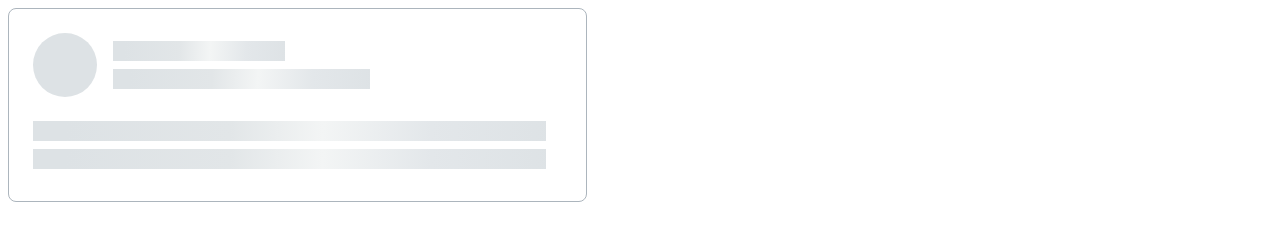
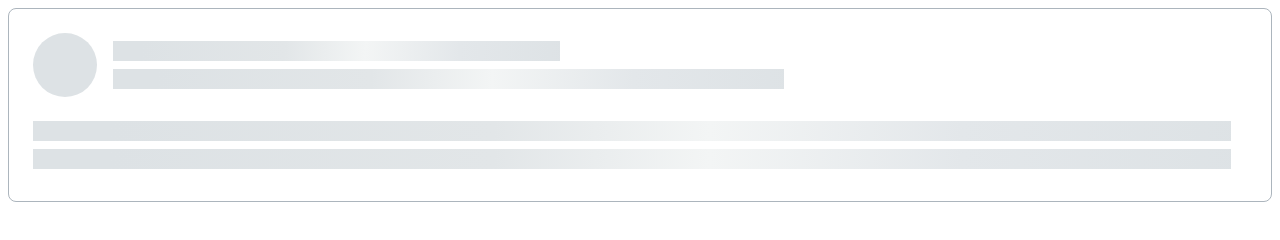
Before and after one commit to js-tasks-ru/htmlcss-20220616_zero713, a website: page 04-lection2/02-skeleton/index.html in a window 1280 px wide. Drawn offline with Linux system fonts and the light colour scheme.

Commit message:
add corrections task6

```diff
--- a/04-lection2/02-skeleton/index.html
+++ b/04-lection2/02-skeleton/index.html
@@ -9,9 +9,9 @@
         <div class="skeleton">
             <div class="skeleton__top-part">
                 <div class="skeleton__top-ellipse"></div>
-                <div class="skeleton__rows skeleton__rows_margin">
-                    <div class="skeleton__row skeleton__row_top-row1"></div>
-                    <div class="skeleton__row skeleton__row_top-row2"></div>
+                <div class="skeleton__rows">
+                    <div class="skeleton__row skeleton__row_short"></div>
+                    <div class="skeleton__row skeleton__row_long"></div>
                 </div>
             </div>
             <div class="skeleton__rows">
@@ -19,6 +19,5 @@
                 <div class="skeleton__row"></div>
             </div>
         </div>
-
     </body>
 </html>
--- a/04-lection2/02-skeleton/skeleton.css
+++ b/04-lection2/02-skeleton/skeleton.css
@@ -2,11 +2,10 @@
     box-sizing: border-box;
     border: 1px solid var(--grey-3);
     border-radius: 8px;
-    max-width: 579px;
     padding: 24px 40px 32px 24px;
     display: flex;
     flex-direction: column;
-    gap: 24px;
+    gap: 16px;
 }
 .skeleton__top-part {
     display: flex;
@@ -24,18 +23,17 @@
     display: flex;
     flex-direction: column;
     gap: 8px;
-}
-.skeleton__rows_margin {
     margin-top: 8px;
 }
+
 .skeleton__row {
     height: 20px;
     background: linear-gradient(92.51deg, #DDE2E5 6.44%, #E2E6E8 38.47%, #F3F5F5 56.48%, #E3E7EA 77.5%, #DDE2E5 102.52%);
 }
 
-.skeleton__row_top-row1 {
-    max-width: 172px;
+.skeleton__row_short {
+    max-width: 40%;
 }
-.skeleton__row_top-row2 {
-    max-width: 257px;
+.skeleton__row_long {
+    max-width: 60%;
 }
```
